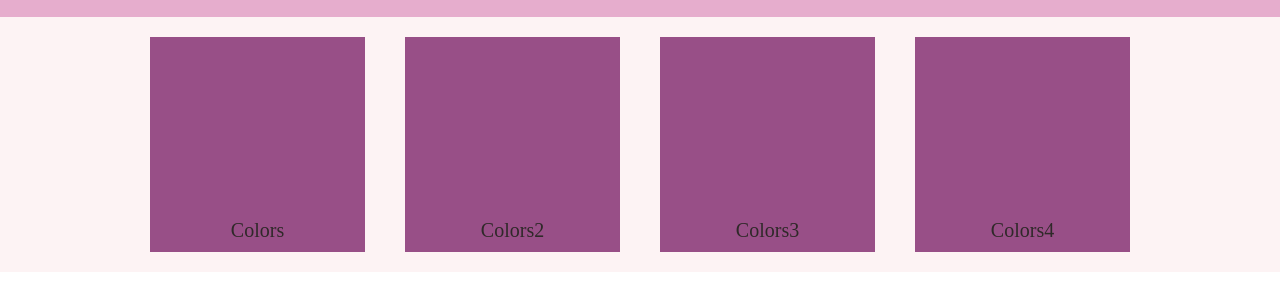
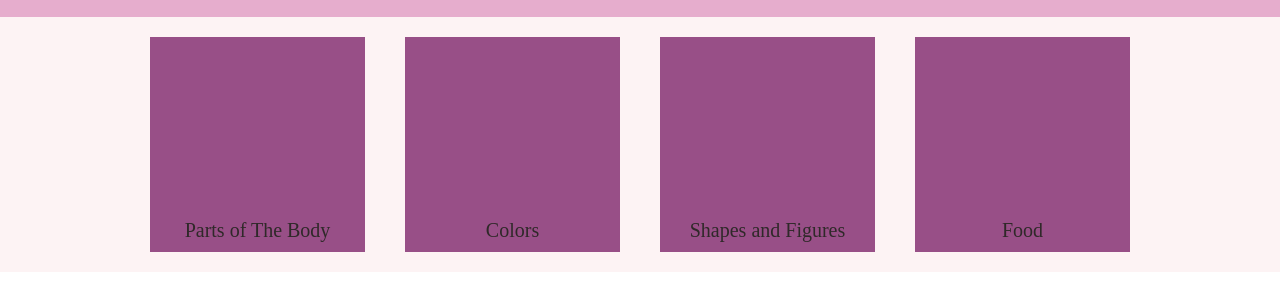
Before and after one commit to YagovkinSI/english-for-kids, a website built with webpack: page index.html in a window 1280 px wide. Shown: the part 63-354 px from the top of the page. Built offline with nearby package versions, Linux system fonts and the light colour scheme.

Commit message:
feat: add text content (half)

```diff
--- a/js/data/dataSet.js
+++ b/js/data/dataSet.js
@@ -1,9 +1,97 @@
 export default [
+  {
+    category: 'Parts of The Body',
+    title: true,
+    en: 'Head',
+    ru: 'Голова',
+    img: './../img/uk6WTf5C09S3PIQhl8TBA.jpg',
+    audio: './../audio/Яговкин Сергей - Где правда, где ложь (отрывок).mp3',
+  },
+  {
+    category: 'Parts of The Body',
+    title: false,
+    en: 'Shoulders',
+    ru: 'Плечи',
+    img: './../img/uk6WTf5C09S3PIQhl8TBA.jpg',
+    audio: './../audio/Яговкин Сергей - Где правда, где ложь (отрывок).mp3',
+  },
+  {
+    category: 'Parts of The Body',
+    title: false,
+    en: 'Knees',
+    ru: 'Колени',
+    img: './../img/uk6WTf5C09S3PIQhl8TBA.jpg',
+    audio: './../audio/Яговкин Сергей - Где правда, где ложь (отрывок).mp3',
+  },
+  {
+    category: 'Parts of The Body',
+    title: false,
+    en: 'Toes',
+    ru: 'Мысочки',
+    img: './../img/uk6WTf5C09S3PIQhl8TBA.jpg',
+    audio: './../audio/Яговкин Сергей - Где правда, где ложь (отрывок).mp3',
+  },
+  {
+    category: 'Parts of The Body',
+    title: false,
+    en: 'Eyes',
+    ru: 'Глаза',
+    img: './../img/uk6WTf5C09S3PIQhl8TBA.jpg',
+    audio: './../audio/Яговкин Сергей - Где правда, где ложь (отрывок).mp3',
+  },
+  {
+    category: 'Parts of The Body',
+    title: false,
+    en: 'Ears',
+    ru: 'Уши',
+    img: './../img/uk6WTf5C09S3PIQhl8TBA.jpg',
+    audio: './../audio/Яговкин Сергей - Где правда, где ложь (отрывок).mp3',
+  },
+  {
+    category: 'Parts of The Body',
+    title: false,
+    en: 'Mouth',
+    ru: 'Рот',
+    img: './../img/uk6WTf5C09S3PIQhl8TBA.jpg',
+    audio: './../audio/Яговкин Сергей - Где правда, где ложь (отрывок).mp3',
+  },
+  {
+    category: 'Parts of The Body',
+    title: false,
+    en: 'Nose',
+    ru: 'Нос',
+    img: './../img/uk6WTf5C09S3PIQhl8TBA.jpg',
+    audio: './../audio/Яговкин Сергей - Где правда, где ложь (отрывок).mp3',
+  },
+  {
+    category: 'Colors',
+    title: false,
+    en: 'Red',
+    ru: 'Красный',
+    img: './../img/uk6WTf5C09S3PIQhl8TBA.jpg',
+    audio: './../audio/Яговкин Сергей - Где правда, где ложь (отрывок).mp3',
+  },
+  {
+    category: 'Colors',
+    title: false,
+    en: 'Orange',
+    ru: 'Оранжевый',
+    img: './../img/uk6WTf5C09S3PIQhl8TBA.jpg',
+    audio: './../audio/Яговкин Сергей - Где правда, где ложь (отрывок).mp3',
+  },
   {
     category: 'Colors',
     title: true,
-    en: 'Blue',
-    ru: 'Синий',
+    en: 'Yellow',
+    ru: 'Жёлтый',
+    img: './../img/uk6WTf5C09S3PIQhl8TBA.jpg',
+    audio: './../audio/Яговкин Сергей - Где правда, где ложь (отрывок).mp3',
+  },
+  {
+    category: 'Colors',
+    title: false,
+    en: 'Green',
+    ru: 'Зелёный',
     img: './../img/uk6WTf5C09S3PIQhl8TBA.jpg',
     audio: './../audio/Яговкин Сергей - Где правда, где ложь (отрывок).mp3',
   },
@@ -18,208 +106,152 @@ export default [
   {
     category: 'Colors',
     title: false,
-    en: 'Blue',
-    ru: 'Синий',
+    en: 'Black',
+    ru: 'Чёрный',
     img: './../img/uk6WTf5C09S3PIQhl8TBA.jpg',
     audio: './../audio/Яговкин Сергей - Где правда, где ложь (отрывок).mp3',
   },
   {
     category: 'Colors',
     title: false,
-    en: 'Blue',
-    ru: 'Синий',
+    en: 'Gray',
+    ru: 'Серый',
     img: './../img/uk6WTf5C09S3PIQhl8TBA.jpg',
     audio: './../audio/Яговкин Сергей - Где правда, где ложь (отрывок).mp3',
   },
   {
     category: 'Colors',
     title: false,
-    en: 'Blue',
-    ru: 'Синий',
+    en: 'White',
+    ru: 'Белый',
     img: './../img/uk6WTf5C09S3PIQhl8TBA.jpg',
     audio: './../audio/Яговкин Сергей - Где правда, где ложь (отрывок).mp3',
   },
   {
-    category: 'Colors',
+    category: 'Shapes and Figures',
     title: false,
-    en: 'Blue',
-    ru: 'Синий',
+    en: 'Circle',
+    ru: 'Круг',
     img: './../img/uk6WTf5C09S3PIQhl8TBA.jpg',
     audio: './../audio/Яговкин Сергей - Где правда, где ложь (отрывок).mp3',
   },
   {
-    category: 'Colors',
-    title: false,
-    en: 'Blue',
-    ru: 'Синий',
+    category: 'Shapes and Figures',
+    title: true,
+    en: 'Triangle',
+    ru: 'Треугольник',
     img: './../img/uk6WTf5C09S3PIQhl8TBA.jpg',
     audio: './../audio/Яговкин Сергей - Где правда, где ложь (отрывок).mp3',
   },
   {
-    category: 'Colors',
+    category: 'Shapes and Figures',
     title: false,
-    en: 'Blue',
-    ru: 'Синий',
+    en: 'Rectangle',
+    ru: 'Прямоугольник',
     img: './../img/uk6WTf5C09S3PIQhl8TBA.jpg',
     audio: './../audio/Яговкин Сергей - Где правда, где ложь (отрывок).mp3',
   },
   {
-    category: 'Colors2',
+    category: 'Shapes and Figures',
     title: false,
-    en: 'Blue',
-    ru: 'Синий',
+    en: 'Square',
+    ru: 'Квадрат',
     img: './../img/uk6WTf5C09S3PIQhl8TBA.jpg',
     audio: './../audio/Яговкин Сергей - Где правда, где ложь (отрывок).mp3',
   },
   {
-    category: 'Colors2',
+    category: 'Shapes and Figures',
     title: false,
-    en: 'Blue',
-    ru: 'Синий',
+    en: 'Diamond',
+    ru: 'Ромб',
     img: './../img/uk6WTf5C09S3PIQhl8TBA.jpg',
     audio: './../audio/Яговкин Сергей - Где правда, где ложь (отрывок).mp3',
   },
   {
-    category: 'Colors2',
-    title: true,
-    en: 'Blue',
-    ru: 'Синий',
+    category: 'Shapes and Figures',
+    title: false,
+    en: 'Heart',
+    ru: 'Сердце',
     img: './../img/uk6WTf5C09S3PIQhl8TBA.jpg',
     audio: './../audio/Яговкин Сергей - Где правда, где ложь (отрывок).mp3',
   },
   {
-    category: 'Colors2',
+    category: 'Shapes and Figures',
     title: false,
-    en: 'Blue',
-    ru: 'Синий',
+    en: 'Star',
+    ru: 'Звезда',
     img: './../img/uk6WTf5C09S3PIQhl8TBA.jpg',
     audio: './../audio/Яговкин Сергей - Где правда, где ложь (отрывок).mp3',
   },
   {
-    category: 'Colors2',
+    category: 'Shapes and Figures',
     title: false,
-    en: 'Blue',
-    ru: 'Синий',
+    en: 'Hexagon',
+    ru: 'Гексагон',
     img: './../img/uk6WTf5C09S3PIQhl8TBA.jpg',
     audio: './../audio/Яговкин Сергей - Где правда, где ложь (отрывок).mp3',
   },
   {
-    category: 'Colors2',
+    category: 'Food',
     title: false,
-    en: 'Blue',
-    ru: 'Синий',
+    en: 'Milk',
+    ru: 'Молоко',
     img: './../img/uk6WTf5C09S3PIQhl8TBA.jpg',
     audio: './../audio/Яговкин Сергей - Где правда, где ложь (отрывок).mp3',
   },
   {
-    category: 'Colors2',
+    category: 'Food',
     title: false,
-    en: 'Blue',
-    ru: 'Синий',
+    en: 'Cheese',
+    ru: 'Сыр',
     img: './../img/uk6WTf5C09S3PIQhl8TBA.jpg',
     audio: './../audio/Яговкин Сергей - Где правда, где ложь (отрывок).mp3',
   },
   {
-    category: 'Colors2',
+    category: 'Food',
     title: false,
-    en: 'Blue',
-    ru: 'Синий',
+    en: 'Apple',
+    ru: 'Яблоко',
     img: './../img/uk6WTf5C09S3PIQhl8TBA.jpg',
     audio: './../audio/Яговкин Сергей - Где правда, где ложь (отрывок).mp3',
   },
   {
-    category: 'Colors3',
-    title: false,
-    en: 'Blue',
-    ru: 'Синий',
+    category: 'Food',
+    title: true,
+    en: 'Bread',
+    ru: 'Хлеб',
     img: './../img/uk6WTf5C09S3PIQhl8TBA.jpg',
     audio: './../audio/Яговкин Сергей - Где правда, где ложь (отрывок).mp3',
   },
   {
-    category: 'Colors3',
-    title: true,
-    en: 'Blue',
-    ru: 'Синий',
+    category: 'Food',
+    title: false,
+    en: 'Yogurt',
+    ru: 'Йогурт',
     img: './../img/uk6WTf5C09S3PIQhl8TBA.jpg',
     audio: './../audio/Яговкин Сергей - Где правда, где ложь (отрывок).mp3',
   },
   {
-    category: 'Colors3',
+    category: 'Food',
     title: false,
-    en: 'Blue',
-    ru: 'Синий',
+    en: 'Pizza',
+    ru: 'Пицца',
     img: './../img/uk6WTf5C09S3PIQhl8TBA.jpg',
     audio: './../audio/Яговкин Сергей - Где правда, где ложь (отрывок).mp3',
   },
   {
-    category: 'Colors3',
+    category: 'Food',
     title: false,
-    en: 'Blue',
-    ru: 'Синий',
+    en: 'Sandwich',
+    ru: 'Бутерброд',
     img: './../img/uk6WTf5C09S3PIQhl8TBA.jpg',
     audio: './../audio/Яговкин Сергей - Где правда, где ложь (отрывок).mp3',
   },
   {
-    category: 'Colors3',
+    category: 'Food',
     title: false,
-    en: 'Blue',
-    ru: 'Синий',
-    img: './../img/uk6WTf5C09S3PIQhl8TBA.jpg',
-    audio: './../audio/Яговкин Сергей - Где правда, где ложь (отрывок).mp3',
-  },
-  {
-    category: 'Colors3',
-    title: false,
-    en: 'Blue',
-    ru: 'Синий',
-    img: './../img/uk6WTf5C09S3PIQhl8TBA.jpg',
-    audio: './../audio/Яговкин Сергей - Где правда, где ложь (отрывок).mp3',
-  },
-  {
-    category: 'Colors3',
-    title: false,
-    en: 'Blue',
-    ru: 'Синий',
-    img: './../img/uk6WTf5C09S3PIQhl8TBA.jpg',
-    audio: './../audio/Яговкин Сергей - Где правда, где ложь (отрывок).mp3',
-  },
-  {
-    category: 'Colors3',
-    title: false,
-    en: 'Blue',
-    ru: 'Синий',
-    img: './../img/uk6WTf5C09S3PIQhl8TBA.jpg',
-    audio: './../audio/Яговкин Сергей - Где правда, где ложь (отрывок).mp3',
-  },
-  {
-    category: 'Colors4',
-    title: false,
-    en: 'Blue',
-    ru: 'Синий',
-    img: './../img/uk6WTf5C09S3PIQhl8TBA.jpg',
-    audio: './../audio/Яговкин Сергей - Где правда, где ложь (отрывок).mp3',
-  },
-  {
-    category: 'Colors4',
-    title: false,
-    en: 'Blue',
-    ru: 'Синий',
-    img: './../img/uk6WTf5C09S3PIQhl8TBA.jpg',
-    audio: './../audio/Яговкин Сергей - Где правда, где ложь (отрывок).mp3',
-  },
-  {
-    category: 'Colors4',
-    title: false,
-    en: 'Blue',
-    ru: 'Синий',
-    img: './../img/uk6WTf5C09S3PIQhl8TBA.jpg',
-    audio: './../audio/Яговкин Сергей - Где правда, где ложь (отрывок).mp3',
-  },
-  {
-    category: 'Colors4',
-    title: true,
-    en: 'Blue',
-    ru: 'Синий',
+    en: 'Pancakes',
+    ru: 'Блины',
     img: './../img/uk6WTf5C09S3PIQhl8TBA.jpg',
     audio: './../audio/Яговкин Сергей - Где правда, где ложь (отрывок).mp3',
   },
--- a/js/functions/addHamburgerEventHandle.js
+++ b/js/functions/addHamburgerEventHandle.js
@@ -1,21 +1,11 @@
+import sidebarMove from "./sidebarMove.js";
+
 const hamburger = document.querySelector('.hamburger');
 const sidebar = document.querySelector('.sidebar');
 
 export default function addHamburgerEventHandle() {
-  hamburger.addEventListener('click', onClickHamburger);
+  hamburger.addEventListener('click', sidebarMove);
   sidebar.addEventListener('animationend', onSidebarAnimationend);
-}
-
-function onClickHamburger() {
-  const isSidebarShow = !sidebar.classList.contains('invisible');
-  if (isSidebarShow) {
-    hamburger.classList.remove('hamburger_vertical');
-    sidebar.classList.add('animation_to-left');
-  } else {
-    hamburger.classList.add('hamburger_vertical');
-    sidebar.classList.add('animation_from-left');
-    sidebar.classList.remove('invisible');
-  }
 }
 
 function onSidebarAnimationend() {
--- a/js/functions/addSidebarEventHandle.js
+++ b/js/functions/addSidebarEventHandle.js
@@ -1,4 +1,5 @@
 import renderByConfig from "./renderByConfig.js";
+import sidebarMove from "./sidebarMove.js";
 
 const sidebar__ul = document.querySelector('.sidebar__ul');
 const mainElement = document.querySelector('.main__grid');
@@ -26,4 +27,5 @@ export default function addSidebarEventHandle(config) {
         renderByConfig(config, mainElement);
         break;
     };
+    sidebarMove();
   }
--- /dev/null
+++ b/js/functions/sidebarMove.js
@@ -0,0 +1,14 @@
+const hamburger = document.querySelector('.hamburger');
+const sidebar = document.querySelector('.sidebar');
+
+export default function sidebarMove() {
+    const isSidebarShow = !sidebar.classList.contains('invisible');
+    if (isSidebarShow) {
+      hamburger.classList.remove('hamburger_vertical');
+      sidebar.classList.add('animation_to-left');
+    } else {
+      hamburger.classList.add('hamburger_vertical');
+      sidebar.classList.add('animation_from-left');
+      sidebar.classList.remove('invisible');
+    }
+  }
--- a/sass/layout/_header.scss
+++ b/sass/layout/_header.scss
@@ -1,7 +1,8 @@
 .header {
     display: fixed;
     background-color: $color-main;
-	height: 80px;
+    height: 80px;
+    z-index: 90;
 }
 
 .header__grid {
--- a/sass/layout/_sidebar.scss
+++ b/sass/layout/_sidebar.scss
@@ -3,6 +3,7 @@
     position: absolute;
     width: 250px;
     height: calc(100% - 80px);
+    z-index: 60;
 }
 
 .sidebar__ul {
```
Also changed, not shown: dist/bundle.js, dist/style.css, 1 other file.
